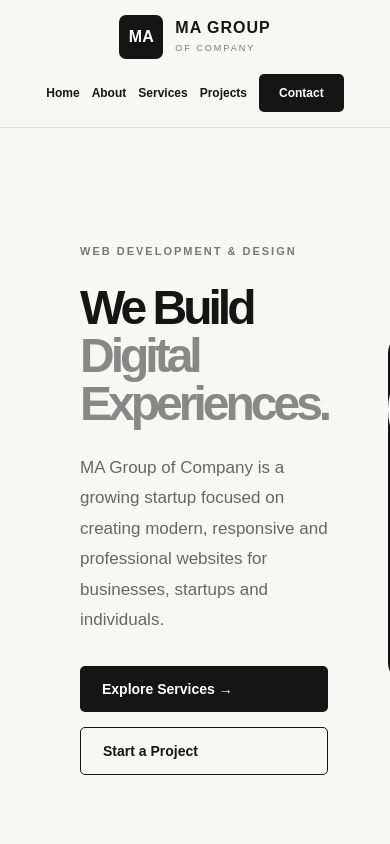
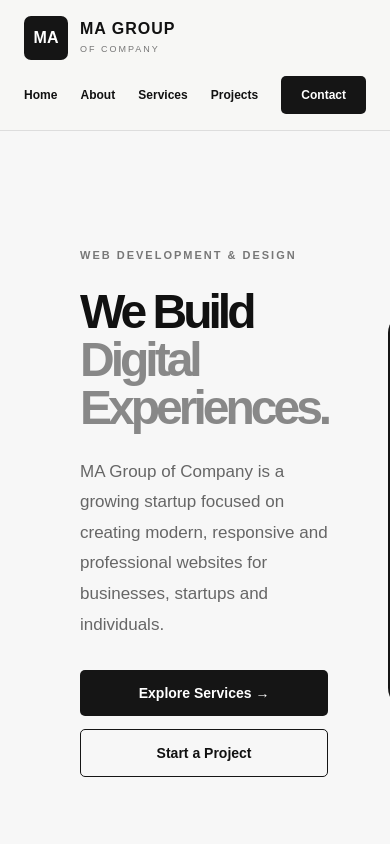
Before and after one commit to marimuthu0517/MA-GROUPS, a React (Vite) app in the folder frontend/: page / in a window 390 px wide. Shown: the top 844 px of the page. Built offline with nearby package versions, Linux system fonts and the light colour scheme; no server answers.

Commit message:
Make hero section and navbar mobile responsive

```diff
--- a/frontend/src/App.css
+++ b/frontend/src/App.css
@@ -889,3 +889,83 @@ button {
   opacity: 1;
   transform: translateY(0);
 }
+/* Preserve your original background & font colors */
+body {
+  background-color: #f7f7f7;
+  color: #111111;
+  margin: 0;
+  padding: 0;
+  overflow-x: hidden;
+}
+
+/* Base Responsive Container */
+.navbar, .hero-section {
+  width: 100%;
+  max-width: 1200px;
+  margin: 0 auto;
+  box-sizing: border-box;
+}
+
+/* Mobile Breakpoint (Screens smaller than 768px) */
+@media (max-width: 768px) {
+
+  /* 1. Header & Navigation Adjustment */
+  .navbar {
+    flex-direction: column;
+    align-items: flex-start;
+    padding: 1rem 1.5rem;
+    gap: 1rem;
+  }
+
+  .navbar nav {
+    width: 100%;
+    display: flex;
+    flex-wrap: wrap;
+    align-items: center;
+    justify-content: space-between;
+    gap: 0.8rem;
+  }
+
+  /* 2. Main Hero Layout (Stacks Text + Dark Card vertically) */
+  .hero-section {
+    display: flex;
+    flex-direction: column;
+    padding: 1.5rem;
+    gap: 2rem;
+  }
+
+  /* Headings size scaling for small screens */
+  .hero-section h1 {
+    font-size: 2.2rem;
+    line-height: 1.15;
+  }
+
+  .hero-section p {
+    font-size: 0.95rem;
+  }
+
+  /* Button Row Adjustment */
+  .hero-buttons {
+    display: flex;
+    flex-direction: column;
+    gap: 0.8rem;
+    width: 100%;
+  }
+
+  .hero-buttons button,
+  .hero-buttons a {
+    width: 100%;
+    text-align: center;
+    box-sizing: border-box;
+  }
+
+  /* 3. Dark Card Responsive Sizing */
+  .card-container,
+  .hero-card {
+    width: 100%;
+    max-width: 100%;
+    height: auto;
+    padding: 2.5rem 1.5rem;
+    box-sizing: border-box;
+  }
+}
```
